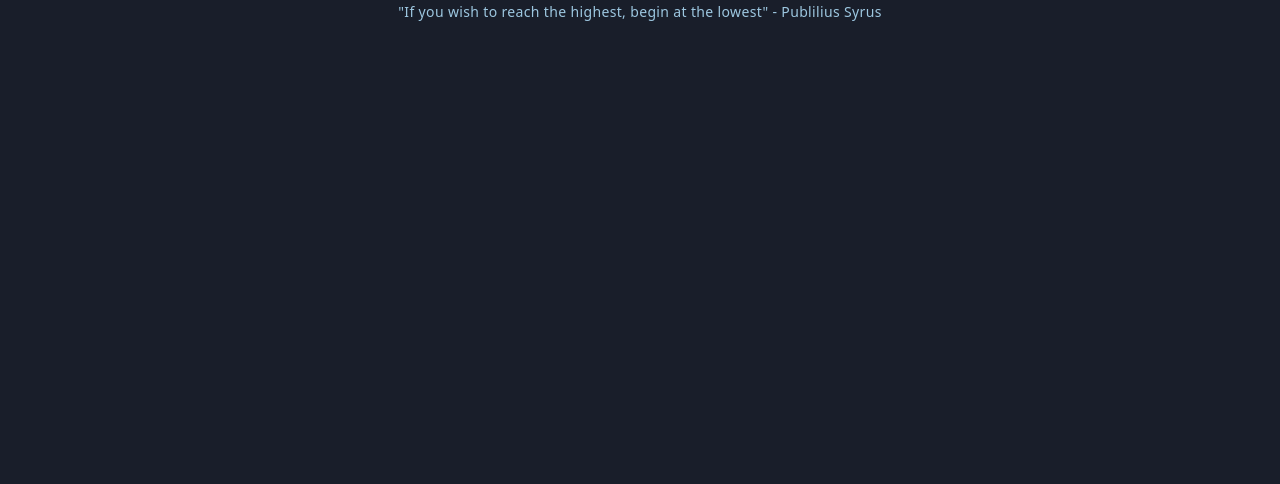
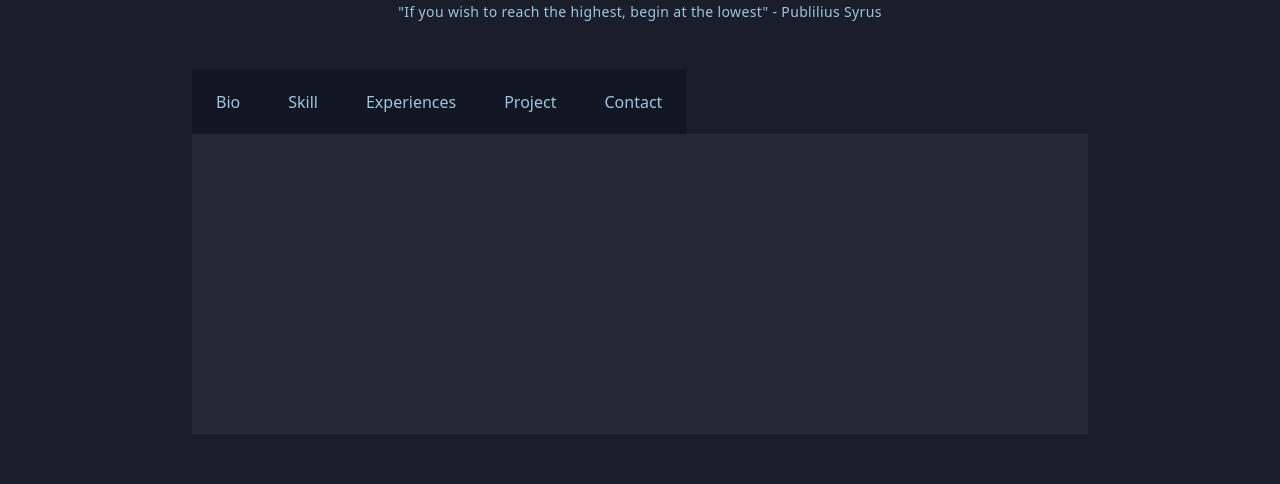
Before and after one commit to ptduy14/portfolio, a React (Create React App) app: page / in a window 1280 px wide. Shown: the part 290-774 px from the top of the page. Built offline with nearby package versions, Linux system fonts and the light colour scheme.

Commit message:
feat: add base frame content

```diff
--- a/src/App.js
+++ b/src/App.js
@@ -1,10 +1,12 @@
 import "./App.css";
 import Header from "./components/Header/index";
+import Content from "./components/Content";
 
 function App() {
-  return <div className="h-screen bg-primary-color flex justify-center text-text-color">
-    <div className="container w-3/4 mx-auto my-14">
+  return <div className="h-100 bg-primary-color flex justify-center text-text-color">
+    <div className="container w-[70%] mx-auto my-14">
       <Header />
+      <Content />
     </div>
   </div>;
 }
--- /dev/null
+++ b/src/components/Content/Navbar/index.jsx
@@ -0,0 +1,11 @@
+export default function Navbar() {
+  return (
+    <ul className="flex">
+      <li className="py-5 px-6 bg-tertiary-color cursor-pointer hover:bg-hover-color">Bio</li>
+      <li className="py-5 px-6 bg-tertiary-color cursor-pointer hover:bg-hover-color">Skill</li>
+      <li className="py-5 px-6 bg-tertiary-color cursor-pointer hover:bg-hover-color">Experiences</li>
+      <li className="py-5 px-6 bg-tertiary-color cursor-pointer hover:bg-hover-color">Project</li>
+      <li className="py-5 px-6 bg-tertiary-color cursor-pointer hover:bg-hover-color">Contact</li>
+    </ul>
+  );
+}
--- /dev/null
+++ b/src/components/Content/SubContent/Bio.jsx
@@ -0,0 +1,3 @@
+export default function Bio() {
+  return <div></div>;
+}
--- /dev/null
+++ b/src/components/Content/index.jsx
@@ -0,0 +1,13 @@
+import Navbar from "./Navbar";
+import Bio from "./SubContent/Bio";
+
+export default function Content() {
+  return (
+    <div className="mt-12">
+      <Navbar />
+      <div className="p-5 h-[18.75rem] bg-secondary-color">
+        <Bio />
+      </div>
+    </div>
+  );
+}
--- a/src/components/Header/index.jsx
+++ b/src/components/Header/index.jsx
@@ -1,5 +1,5 @@
-import Avata from "./avata";
-import WelcomeQuotes from "./welcome-quote";
+import Avata from "./Avata";
+import WelcomeQuotes from "./WelcomeQuote";
 
 export default function Header() {
   return (
--- a/src/index.css
+++ b/src/index.css
@@ -7,5 +7,7 @@
 #docs-root {
   --primary-color: #191E2A;
   --secondary-color: #222A38;
+  --tertiary-color: #121622;
+  --hover-color: #0A1222;
   --text-color: #9dc7e0;
 }
--- a/tailwind.config.js
+++ b/tailwind.config.js
@@ -6,6 +6,8 @@ module.exports = {
       colors: {
         "primary-color": "var(--primary-color)",
         "secondary-color": "var(--secondary-color)",
+        "tertiary-color": "var(--tertiary-color)",
+        "hover-color": "var(--hover-color)",
         "text-color": "var(--text-color)",
       },
     },
```
Also changed, not shown: src/components/Header/Avata.jsx (renamed from src/components/Header/avata.jsx), src/components/Header/WelcomeQuote.jsx (renamed from src/components/Header/welcome-quote.jsx).
